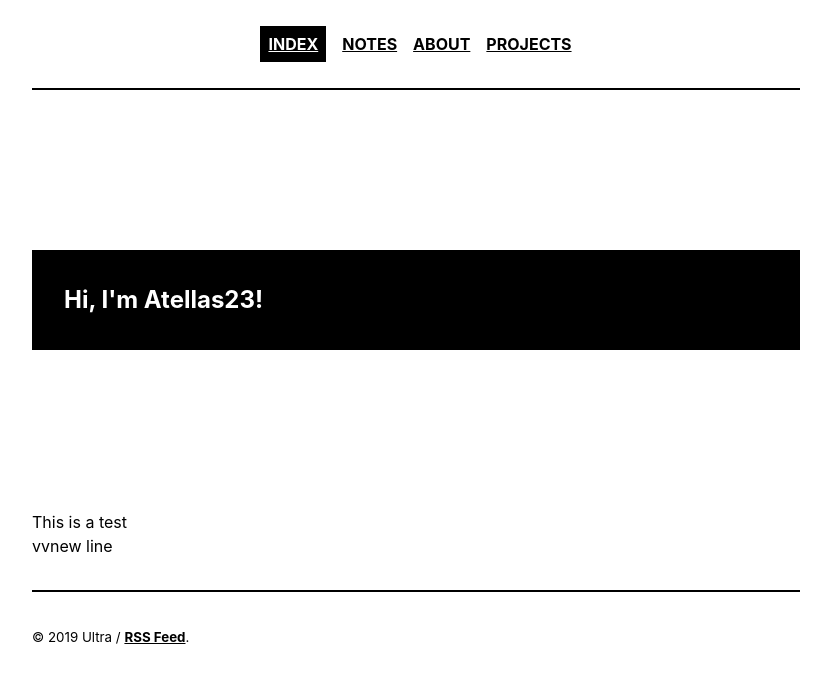
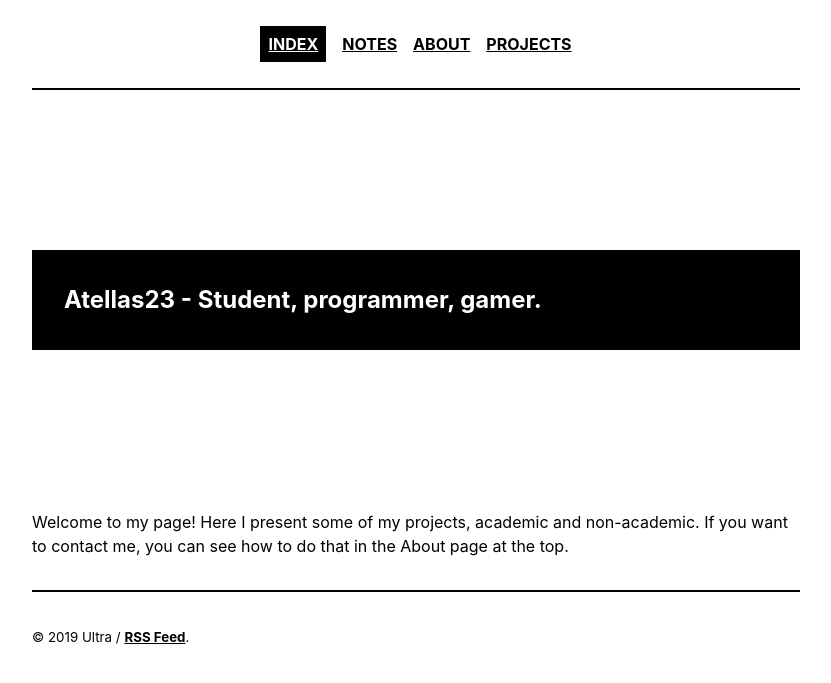
Before and after one commit to Atellas23/Atellas23.github.io, a Jekyll site: the page built from index.html, in a window 1280 px wide. Shown: the top 683 px of the page, without its empty margins (224-1055 px from the left). Built offline with Jekyll 4.4.1, drawn with Linux system fonts in a browser that asks for light colours; the list of posts is cut into pages by our own code.

Commit message:
Update _config.yml

```diff
--- a/_config.yml
+++ b/_config.yml
@@ -1,12 +1,12 @@
 site: Atellas23
 url: https://atellas23.github.io
 title: Atellas23
-description: Hi, I'm Atellas23!
+description: Atellas23 - Student, programmer, gamer.
 # twitter:
 #   username: yourusername
 #   card: summary
 permalink: pretty
-presentation: This is a test<br>vvnew line
+presentation: Welcome to my page! Here I present some of my projects, academic and non-academic. If you want to contact me, you can see how to do that in the About page at the top.
 
 paginate:            1000
 paginate_path:       "/page:num/"
```
